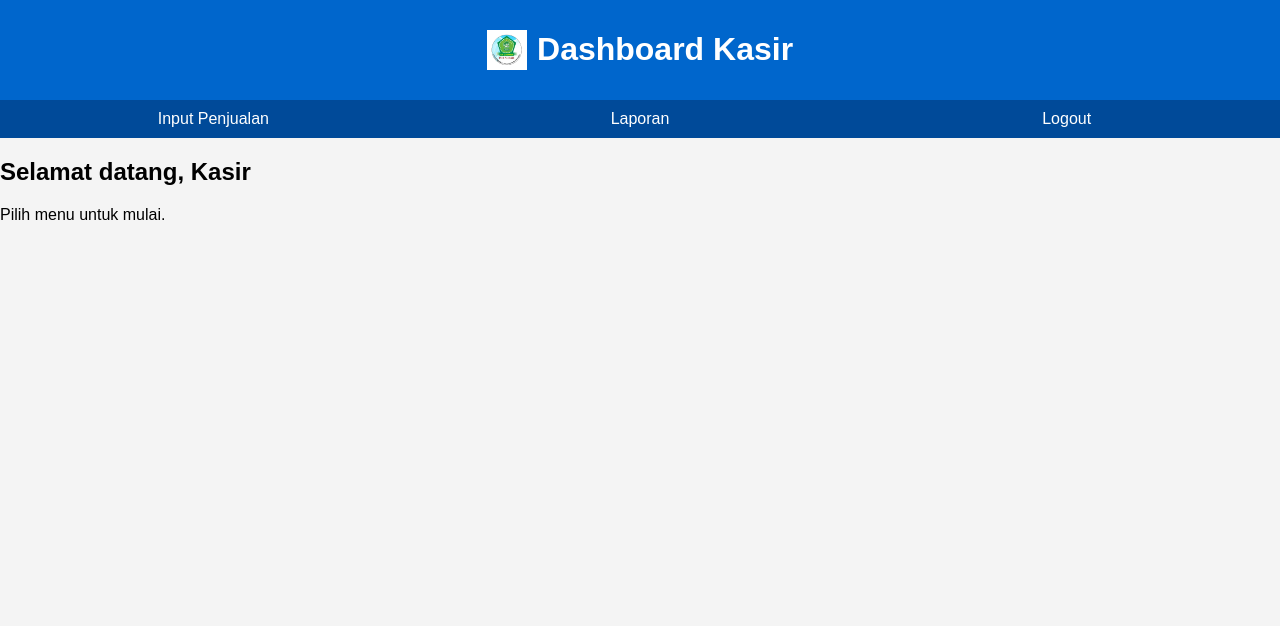
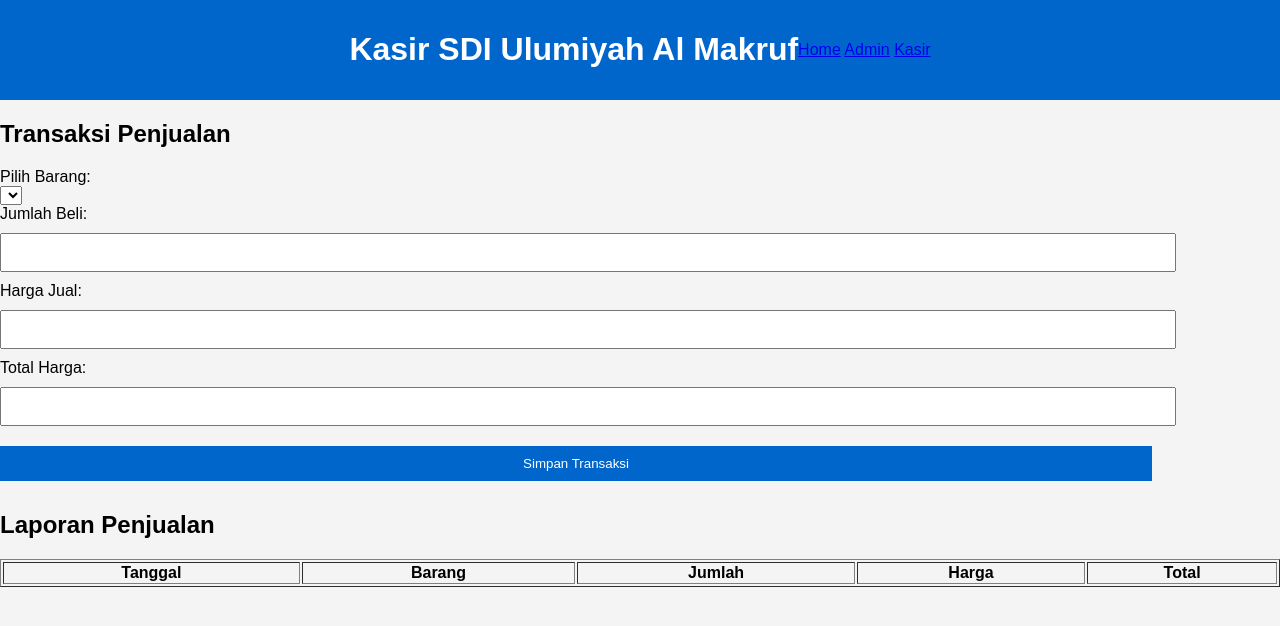
Before and after one commit to gamboel99/koperasisiswasdiuam, a plain HTML site: page kasir.html in a window 1280 px wide. Drawn offline with Linux system fonts and the light colour scheme.

Commit message:
Update kasir.html

```diff
--- a/kasir.html
+++ b/kasir.html
@@ -2,26 +2,47 @@
 <html lang="id">
 <head>
   <meta charset="UTF-8">
-  <meta name="viewport" content="width=device-width, initial-scale=1.0">
-  <title>Kasir - Koperasi SDI Al-Makruf</title>
+  <title>Kasir - SDI Ulumiyah Al Makruf</title>
   <link rel="stylesheet" href="assets/css/style.css">
+  <script src="assets/js/kasir.js" defer></script>
 </head>
 <body>
   <header>
-    <img src="assets/img/logo.png" class="logo-small">
-    <h1>Dashboard Kasir</h1>
+    <h1>Kasir SDI Ulumiyah Al Makruf</h1>
+    <nav>
+      <a href="index.html">Home</a>
+      <a href="admin.html">Admin</a>
+      <a href="kasir.html" class="active">Kasir</a>
+    </nav>
   </header>
-  <nav>
-    <ul>
-      <li><a href="#" onclick="loadPage('transaksi')">Input Penjualan</a></li>
-      <li><a href="#" onclick="loadPage('laporan')">Laporan</a></li>
-      <li><a href="index.html">Logout</a></li>
-    </ul>
-  </nav>
+
   <main id="content">
-    <h2>Selamat datang, Kasir</h2>
-    <p>Pilih menu untuk mulai.</p>
+    <h2>Transaksi Penjualan</h2>
+    <form id="jualForm">
+      <label>Pilih Barang:</label><br>
+      <select id="barangSelect" required></select><br>
+
+      <label>Jumlah Beli:</label><br>
+      <input type="number" id="jumlah" min="1" required><br>
+
+      <label>Harga Jual:</label><br>
+      <input type="number" id="harga" readonly><br>
+
+      <label>Total Harga:</label><br>
+      <input type="number" id="total" readonly><br>
+
+      <button type="submit">Simpan Transaksi</button>
+    </form>
+
+    <h2>Laporan Penjualan</h2>
+    <table border="1" width="100%" id="laporanTable">
+      <thead>
+        <tr>
+          <th>Tanggal</th><th>Barang</th><th>Jumlah</th><th>Harga</th><th>Total</th>
+        </tr>
+      </thead>
+      <tbody></tbody>
+    </table>
   </main>
-  <script src="assets/js/kasir.js"></script>
 </body>
 </html>
```
